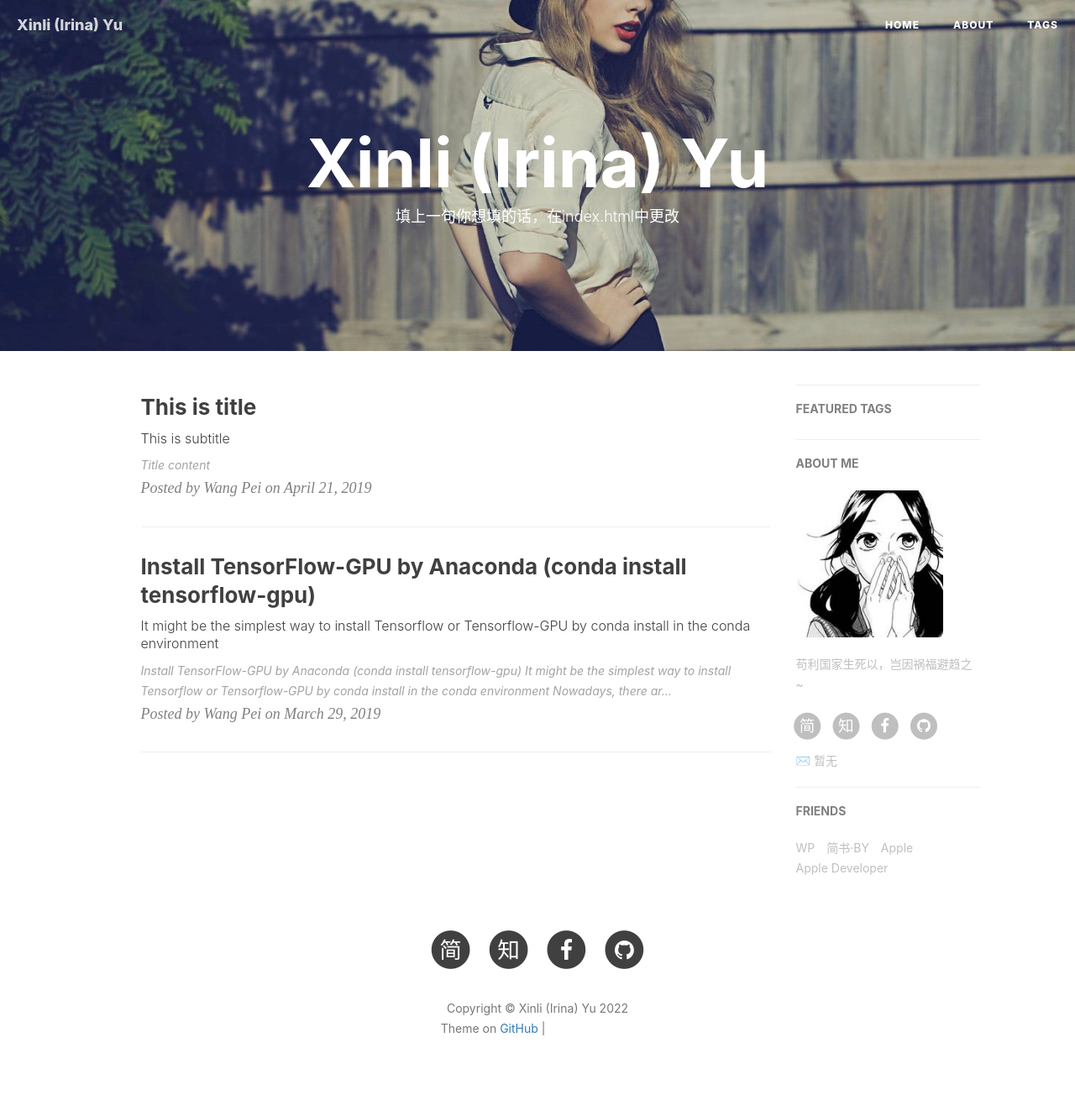
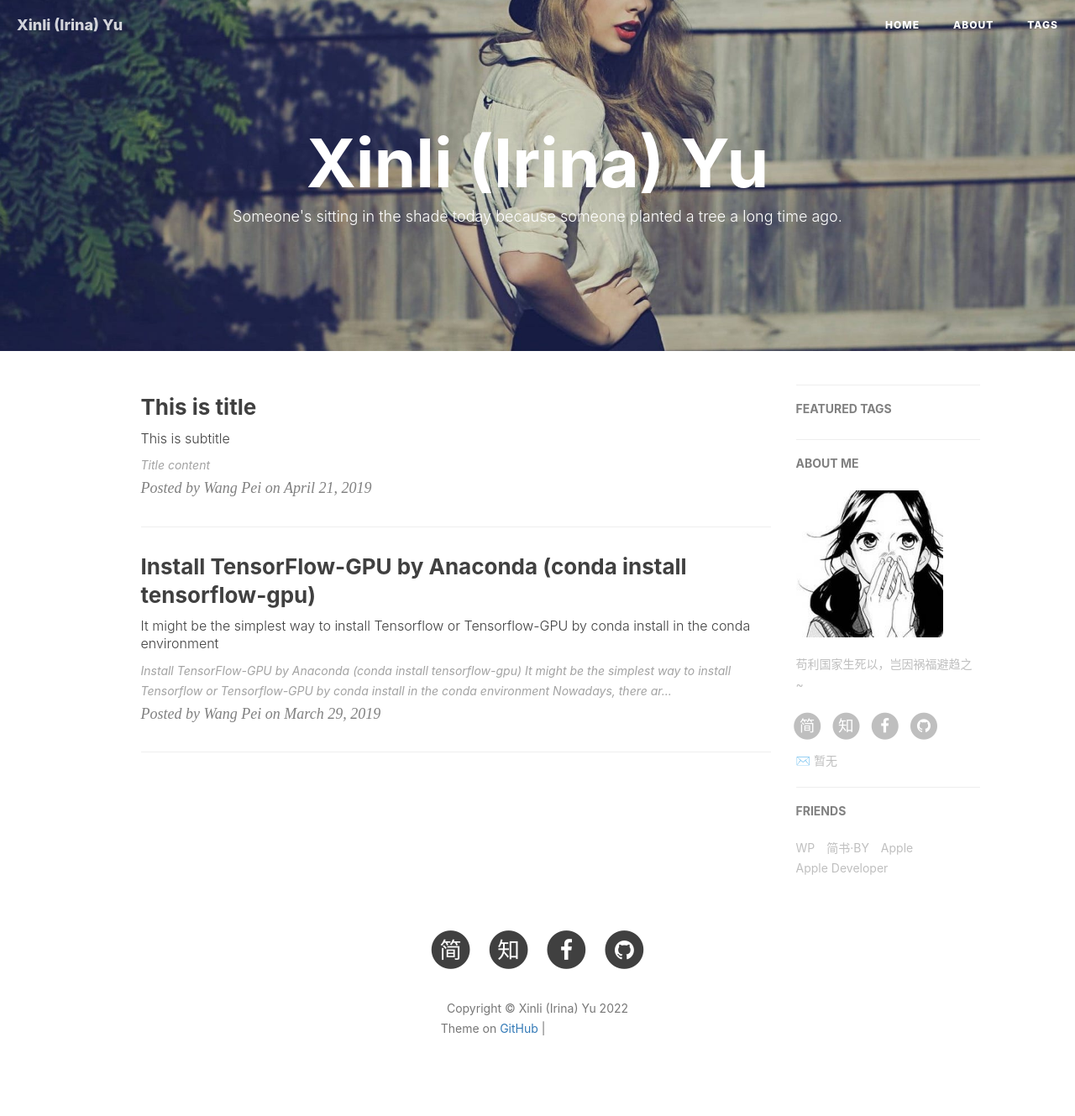
Before and after one commit to irinayu360/irinayu.github.io, a Jekyll site: the page built from index.html, in a window 1280 px wide. Shown: the whole page at 84% size. Built offline with Jekyll 4.4.1, drawn with Linux system fonts in a browser that asks for light colours; nearby versions of some CDN libraries; the list of posts is cut into pages by our own code; comment, search, counter and statistics services are not loaded; grey boxes are pictures that could not be loaded.

Commit message:
Update index.html

```diff
--- a/index.html
+++ b/index.html
@@ -1,6 +1,6 @@
 ---
 layout: page
-description: "填上一句你想填的话，在index.html中更改"
+description: "Someone's sitting in the shade today because someone planted a tree a long time ago."
 ---
 
 {% for post in paginator.posts %}
```
